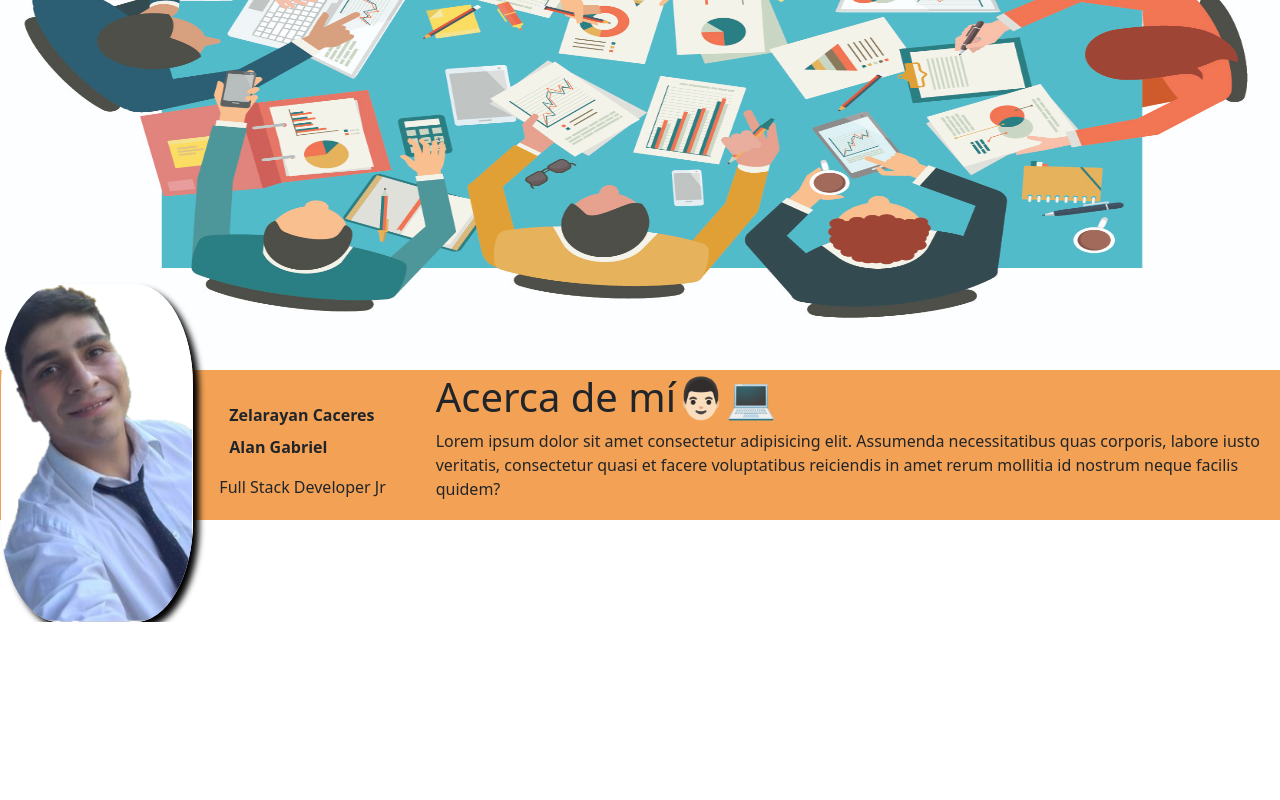
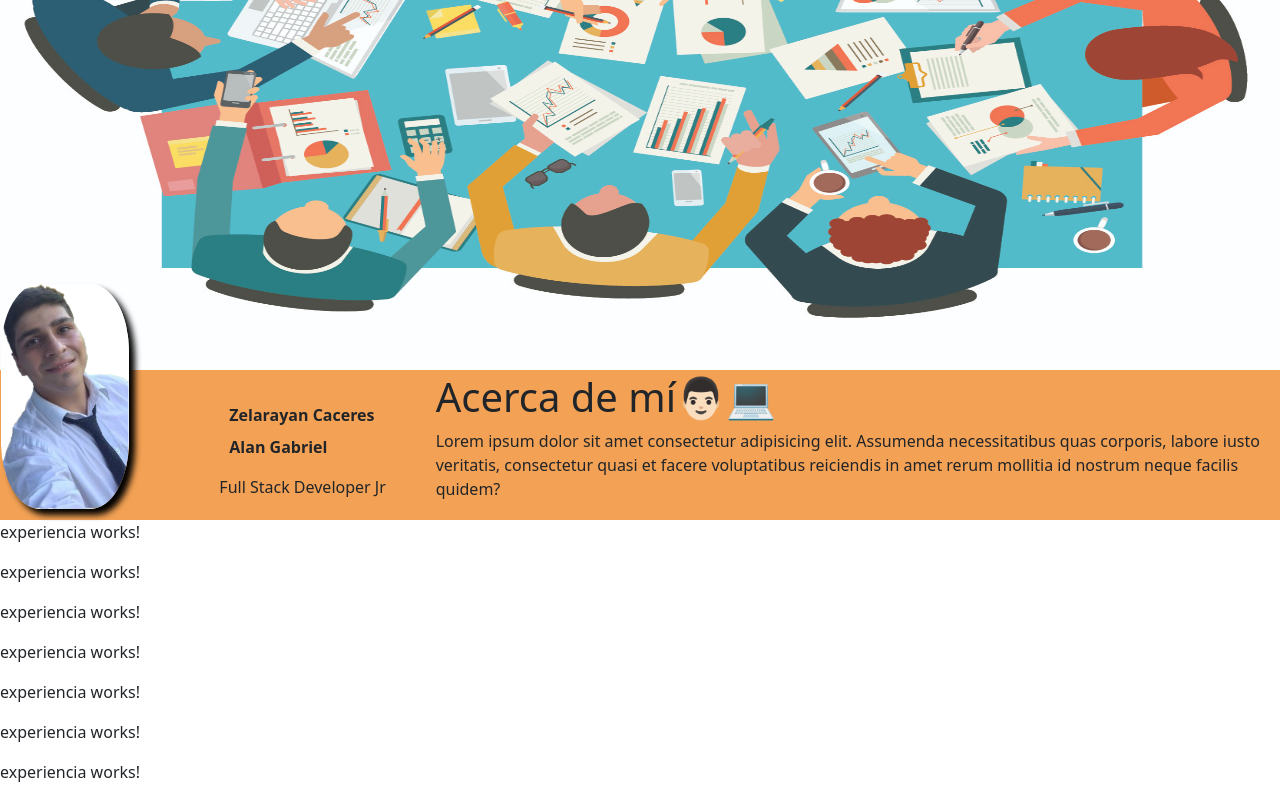
Before and after one commit to alangzelarayan/PortafolioArgentinaPrograma, an Angular app: page / in a window 1280 px wide. Shown: the part 316-1116 px from the top of the page. Before the commit the page ends 938 px from the top, so only its background shows below. Built offline with nearby package versions, Linux system fonts and the light colour scheme.

Commit message:
agregar componente experiencia

```diff
--- a/src/app/app.component.html
+++ b/src/app/app.component.html
@@ -1,2 +1,3 @@
 <app-header></app-header>
 <app-acerca-de></app-acerca-de>
+<app-experiencia></app-experiencia>
--- a/src/app/app.module.ts
+++ b/src/app/app.module.ts
@@ -8,6 +8,7 @@
 import { SocialComponent } from './components/social/social.component';
 import { BannerComponent } from './components/banner/banner.component';
 import { AcercaDeComponent } from './components/acerca-de/acerca-de.component';
+import { ExperienciaComponent } from './components/experiencia/experiencia.component';
 
 @NgModule({
   declarations: [
@@ -16,7 +17,8 @@
     LogoAPComponent,
     SocialComponent,
     BannerComponent,
-    AcercaDeComponent
+    AcercaDeComponent,
+    ExperienciaComponent
   ],
   imports: [
     BrowserModule,
--- a/src/app/components/acerca-de/acerca-de.component.css
+++ b/src/app/components/acerca-de/acerca-de.component.css
@@ -11,7 +11,7 @@
 @media (min-width: 576px){
     #picprofile{
         position:absolute;
-        width:15%;
+        width:10%;
         border-radius: 30%;
         box-shadow: 6px 6px 6px rgb(0, 0, 0);
         left: 1px;
@@ -47,6 +47,7 @@
 @media(max-width:575px){
     #acerca-de{
         right: 13%;
+        width:600px;
     }
 }
 
--- /dev/null
+++ b/src/app/components/experiencia/experiencia.component.html
@@ -0,0 +1,7 @@
+<p>experiencia works!</p>
+<p>experiencia works!</p>
+<p>experiencia works!</p>
+<p>experiencia works!</p>
+<p>experiencia works!</p>
+<p>experiencia works!</p>
+<p>experiencia works!</p>
--- /dev/null
+++ b/src/app/components/experiencia/experiencia.component.ts
@@ -0,0 +1,15 @@
+import { Component, OnInit } from '@angular/core';
+
+@Component({
+  selector: 'app-experiencia',
+  templateUrl: './experiencia.component.html',
+  styleUrls: ['./experiencia.component.css']
+})
+export class ExperienciaComponent implements OnInit {
+
+  constructor() { }
+
+  ngOnInit(): void {
+  }
+
+}
```
Also changed, not shown: src/app/components/experiencia/experiencia.component.css (added), 1 other file (tests, documents, lock files or other folders).
